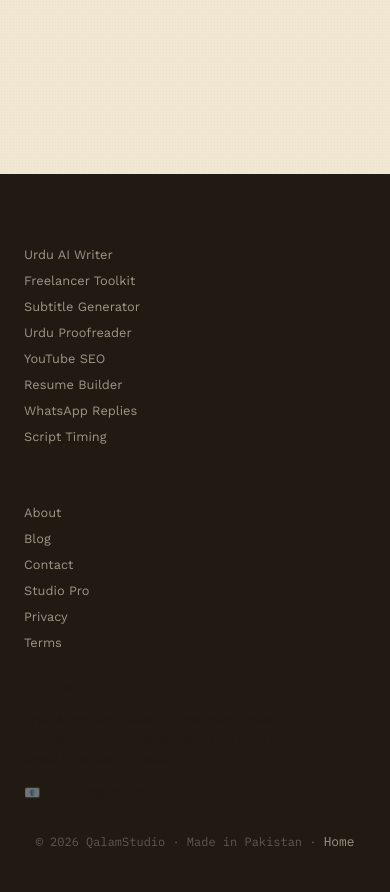
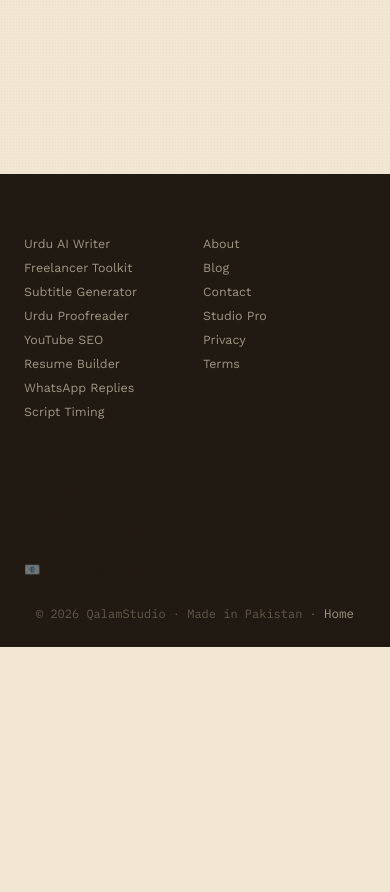
Before and after one commit to faisalchaudhary411/writing-studio, a Flask app: page /proofread in a window 390 px wide. Shown: the part 2811-3703 px from the top of the page. After the commit the page ends 3458 px from the top, so only its background shows below. Run offline with Flask 3, Linux system fonts and the light colour scheme; some libraries are stand-ins or nearby versions; some web fonts are replaced.

Commit message:
Add files via upload

```diff
--- a/static/css/style.css
+++ b/static/css/style.css
@@ -1073,3 +1073,33 @@ body {
 @media (max-width: 768px) {
   .footer-grid { grid-template-columns: 1fr; gap: 1.5rem; }
 }
+
+/* ── Footer mobile layout fix ── */
+@media (max-width: 768px) {
+  .footer { padding: 2rem 0 1.5rem; }
+
+  /* Keep Tools and Company side-by-side instead of stacking the entire
+     footer into one very tall column. */
+  .footer-grid {
+    grid-template-columns: repeat(2, minmax(0, 1fr));
+    gap: 1.75rem 1rem;
+    margin-bottom: 1.5rem;
+  }
+
+  .footer-col { gap: 0.45rem; }
+
+  /* Brand/contact information gets its own full-width row. */
+  .footer-col:nth-child(3) {
+    grid-column: 1 / -1;
+    padding-top: 0.25rem;
+  }
+
+  .footer-link { font-size: 0.78rem; line-height: 1.35; }
+  .footer-heading { margin-bottom: 0.2rem; }
+  .footer-copy { line-height: 1.6; }
+}
+
+@media (max-width: 380px) {
+  .footer-grid { gap: 1.5rem 0.75rem; }
+  .footer-link { font-size: 0.74rem; }
+}
```
